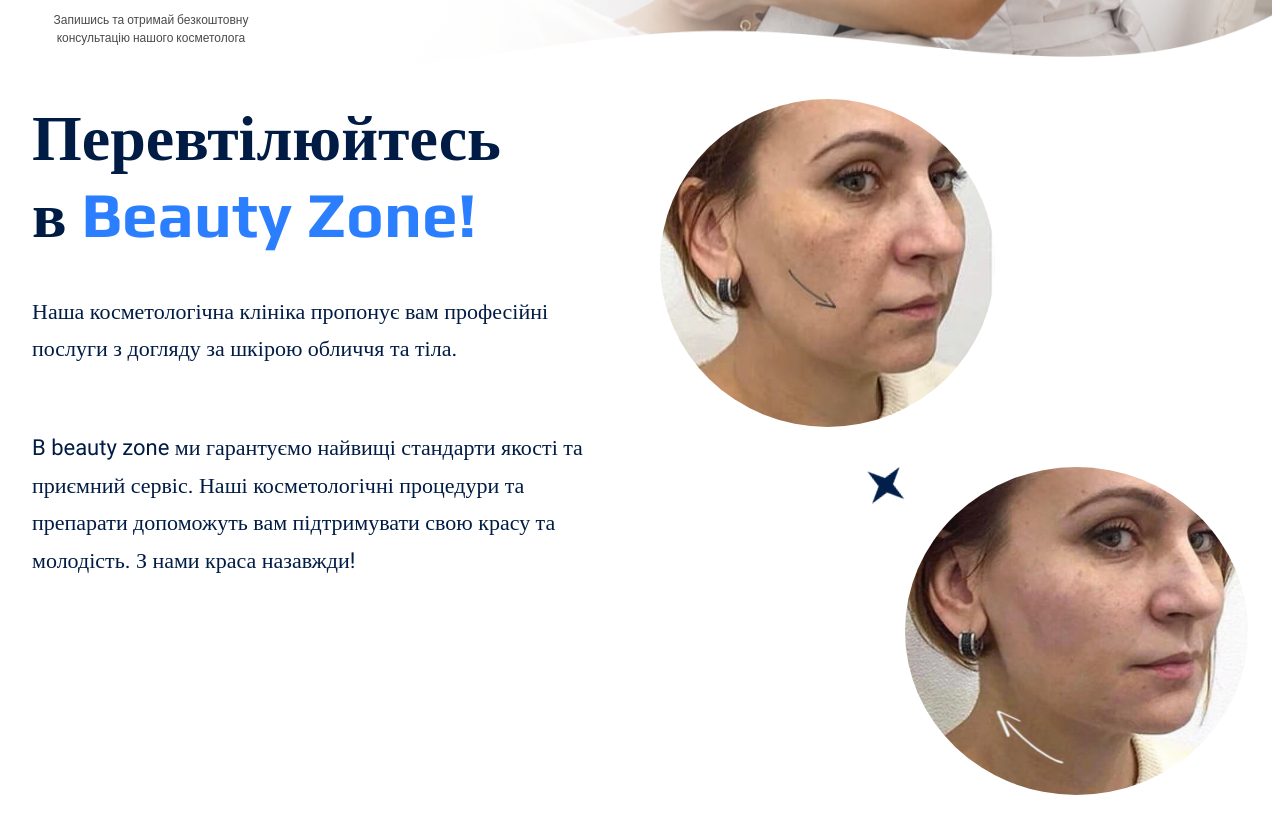
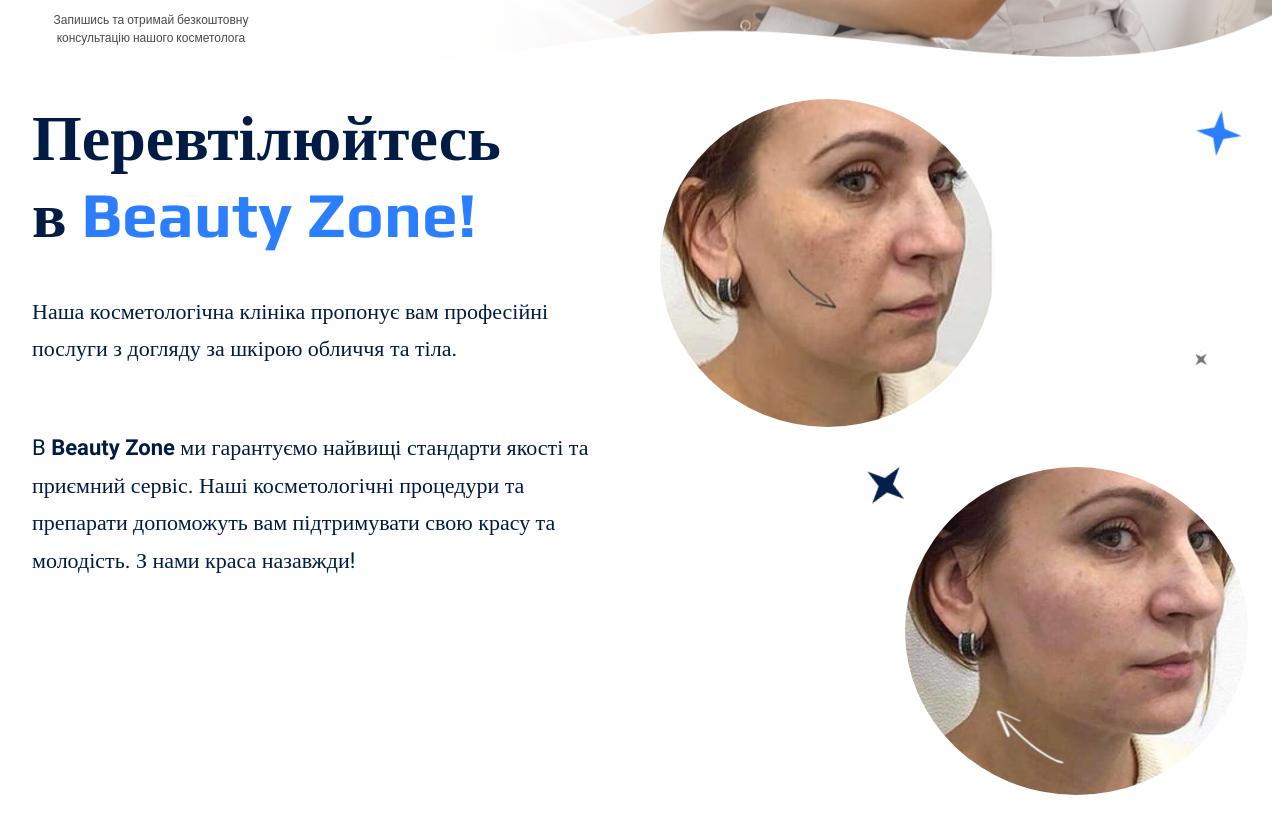
Before and after one commit to Maxbitcoinn/beauty-zone, a plain HTML site: page index.html in a window 1280 px wide. Shown: the part 491-1324 px from the top of the page. Drawn offline with Linux system fonts and the light colour scheme.

Commit message:
add svg stars

```diff
--- a/index.html
+++ b/index.html
@@ -20,7 +20,7 @@
                         <img src="./images/logo.svg" width="74" height="42" alt="Логотип">
                     </a>
                     <ul class="header__menu">
-                        <li><a class="header__menu-item link " href="#">Про нас</a></li>
+                        <li><a class="header__menu-item link " href="#about">Про нас</a></li>
                         <li><a class="header__menu-item link " href="#">Чому ми</a></li>
                         <li><a class="header__menu-item link " href="#">Наші процедури</a></li>
                         <li><a class="header__menu-item link " href="#">Контакти</a></li>
@@ -64,7 +64,7 @@
 
         <!-- About -->
 
-        <section class="section about">
+        <section class="section about" id="about">
             <div class="container">
                 <div class="about__container">
                     <div class="about__content">
@@ -72,7 +72,7 @@
                             <h2 class="about__title">Перевтілюйтесь в <span class="brand about__title-capitalize">beauty zone!</span></h2>
                         <p class="about__text-1 text">Наша косметологічна клініка пропонує вам професійні послуги
                             з догляду за шкірою обличчя та тіла. </p>
-                        <p class="about__text-2 text">B beauty zone ми гарантуємо найвищі стандарти якості
+                        <p class="about__text-2 text">B <span class="about__text-2-capitilize">beauty zone</span> ми гарантуємо найвищі стандарти якості
                             та приємний сервіс. Наші косметологічні процедури та препарати допоможуть вам підтримувати свою красу та молодість.
                             З нами краса назавжди!</p>
                         </div>
--- a/scss/layouts/_about.scss
+++ b/scss/layouts/_about.scss
@@ -47,6 +47,7 @@
         width: 50%;
         gap: 40px;
         border-radius: 50%;
+        position: relative;
 
     }
 
@@ -63,8 +64,8 @@
 
     &__img-2 {
         border-radius: 50%;
-        // max-width: 100%; /* Установлено максимальное значение ширины для адаптивности */
-        // height: auto; /* Установлено автоматическое значение высоты для адаптивности */
+        max-width: 100%; /* Установлено максимальное значение ширины для адаптивности */
+        height: auto; /* Установлено автоматическое значение высоты для адаптивности */
         align-self: flex-end;
         width: 343px;
         height: 328px;
@@ -75,10 +76,22 @@
 
 
 
-    &__about__text-1,
-    &__about__text-2 {
+    &__about__text-1
+    {
     width: 100%; /* Установлено значение ширины 100% для адаптивности */
 }
+
+    &__about__text-2
+    {
+width: 709px;
+
+    }
+    &__text-2-capitilize{
+        font-weight: 600;
+        text-transform: capitalize;
+
+    }
+
 
 &__content::after {
 	position: absolute;
@@ -92,4 +105,35 @@
 	animation-duration: 24s;
 	animation-iteration-count: infinite;
 }
+
+
+
+
+
+&__images::before {
+    position: absolute;
+    content: '';
+    width: 40px;
+    height: 40px;
+    background-image: url('../images/blueStar-icon.svg');
+    top: 14px;
+    right: 9px;
+    animation-name: rotateLeft;
+    animation-duration: 24s;
+    animation-iteration-count: infinite;
 }
+
+&__images::after {
+    position: absolute;
+    content: '';
+    width: 16px;
+    height: 16px;
+    background-image: url('../images/grayStar-icon.svg');
+    top: 252px;
+    right: 39px;
+    animation-name: rotateLeft;
+    animation-duration: 24s;
+    animation-iteration-count: infinite;
+}
+
+}
```
Also changed, not shown: css/main.min.css, 1 other file.
